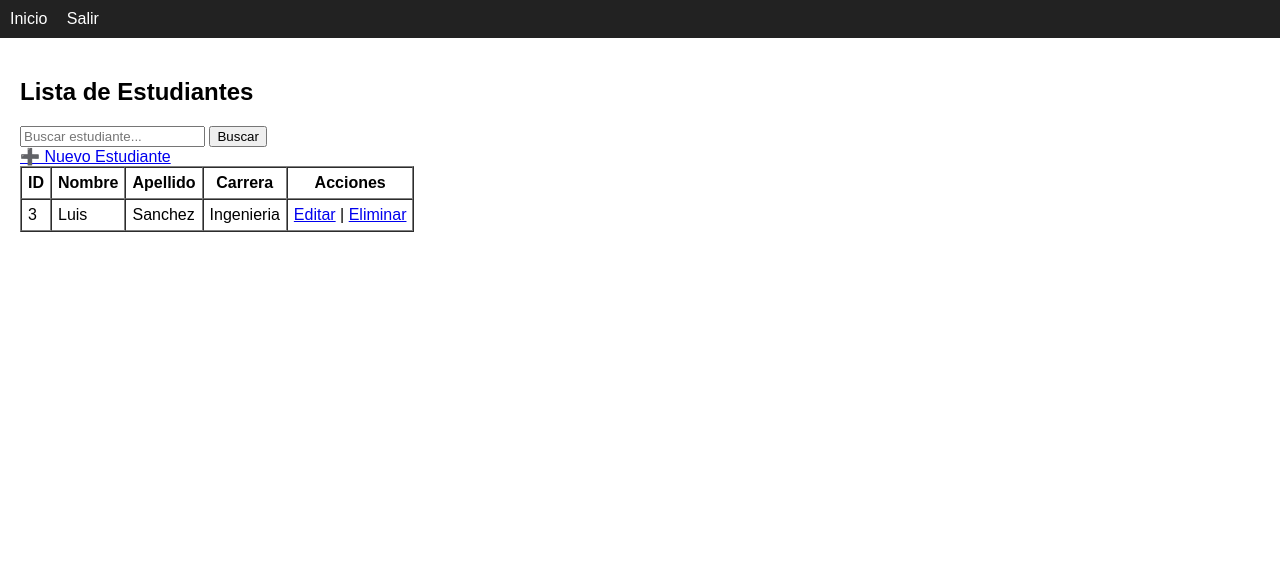
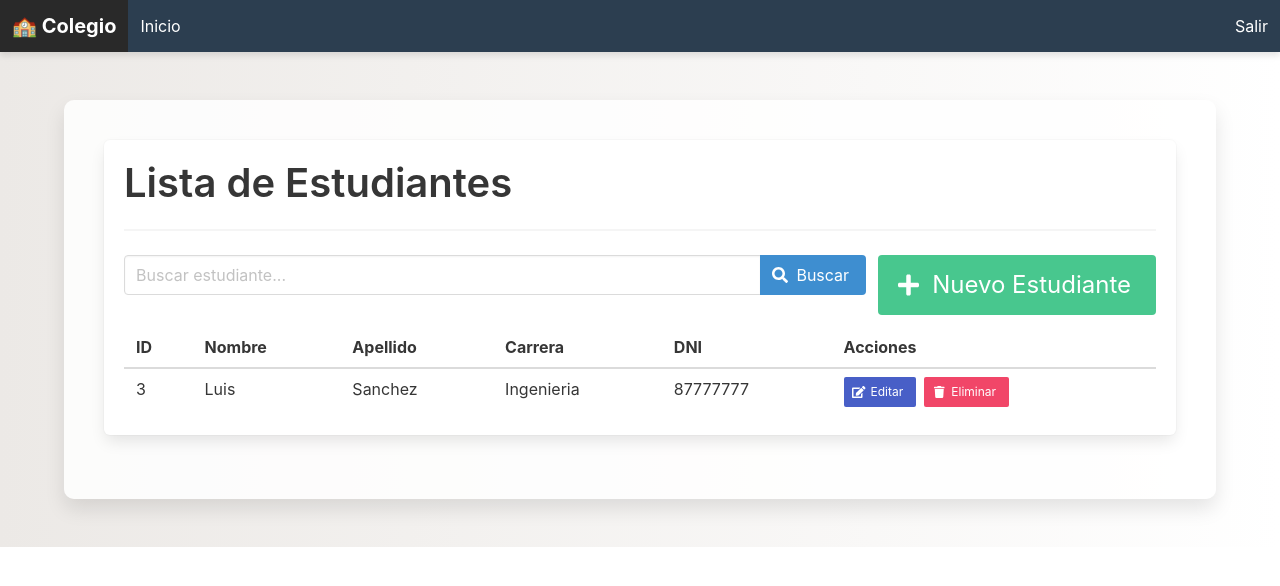
Before and after one commit to Emer-GO/MB5-Grupo2-Ejercicio3, a Django app: page /listar/ in a window 1280 px wide. Shown: the top 586 px of the page. Run offline with Django 5.2, Linux system fonts and the light colour scheme; a user stored in the database is signed in; data comes from the database, SQL or seed files in the repository; both versions use the stored data as it was after the commit; some libraries are stand-ins or nearby versions.

Commit message:
Css agregado

```diff
--- a/colegio/settings.py
+++ b/colegio/settings.py
@@ -27,6 +27,7 @@ INSTALLED_APPS = [
     'django.contrib.messages',
     'django.contrib.staticfiles',
     'students',
+    'widget_tweaks',
 
 ]
 
--- a/students/templates/students/base.html
+++ b/students/templates/students/base.html
@@ -3,28 +3,73 @@
 <head>
     <meta charset="UTF-8">
     <title>Colegio - Estudiantes</title>
+    <link rel="stylesheet" href="https://cdn.jsdelivr.net/npm/bulma@0.9.4/css/bulma.min.css">
     <style>
-        body { font-family: Arial, sans-serif; margin:0; padding:0; }
-        nav { background: #222; padding: 10px; }
-        nav a { color: white; margin-right: 15px; text-decoration: none; }
-        nav a:hover { text-decoration: underline; }
-        .container { padding: 20px; }
+        body {
+            /* A subtle gradient for the background */
+            background: linear-gradient(to right, #ece9e6, #ffffff);
+            font-family: -apple-system, BlinkMacSystemFont, "Segoe UI", Roboto, sans-serif;
+            color: #333;
+        }
+        .navbar.is-dark {
+            /* A slightly lighter, more modern dark color */
+            background-color: #2c3e50;
+            box-shadow: 0 4px 6px rgba(0, 0, 0, 0.1);
+        }
+        .navbar-item {
+            color: #ecf0f1;
+            transition: background-color 0.3s, color 0.3s;
+        }
+        .navbar-item:hover {
+            background-color: #34495e;
+            color: #ffffff;
+        }
+        .section {
+            padding: 3rem 1.5rem;
+        }
+        .container {
+            /* Add some depth with a white, slightly transparent background */
+            background-color: rgba(255, 255, 255, 0.85);
+            padding: 2.5rem;
+            border-radius: 10px;
+            box-shadow: 0 10px 20px rgba(0, 0, 0, 0.1);
+        }
+        .navbar-brand .navbar-item {
+            font-weight: bold;
+            font-size: 1.25rem;
+        }
     </style>
 </head>
 <body>
-  <nav>
-    <a href="{% url 'student_list' %}">Inicio</a>
+
+    <nav class="navbar is-dark" role="navigation" aria-label="main navigation">
+        <div class="navbar-brand">
+            <a class="navbar-item" href="{% url 'student_list' %}">
+                🏫 Colegio
+            </a>
+        </div>
+
+        <div class="navbar-menu">
+            <div class="navbar-start">
+                <a class="navbar-item" href="{% url 'student_list' %}">Inicio</a>
+            </div>
+            <div class="navbar-end">
                 {% if user.is_authenticated %}
-        <a href="{% url 'logout' %}">Salir</a>
+                    <a class="navbar-item" href="{% url 'logout' %}">Salir</a>
                 {% else %}
-        <a href="{% url 'login' %}">Login</a>
-        <a href="{% url 'register' %}">Registrar</a>
+                    <a class="navbar-item" href="{% url 'login' %}">Login</a>
+                    <a class="navbar-item" href="{% url 'register' %}">Registrar</a>
                 {% endif %}
+            </div>
+        </div>
     </nav>
 
+    <section class="section">
         <div class="container">
             {% block content %}
             {% endblock %}
         </div>
+    </section>
+
 </body>
 </html>
--- a/students/templates/students/student_list.html
+++ b/students/templates/students/student_list.html
@@ -1,24 +1,49 @@
 {% extends 'students/base.html' %}
 {% block content %}
-<h2>Lista de Estudiantes</h2>
+<div class="box">
+    <h2 class="title is-2">Lista de Estudiantes</h2>
+    <hr>
+    <div class="field is-grouped">
+        <div class="control is-expanded">
+            <form method="get" action="">
+                <div class="field has-addons">
+                    <div class="control is-expanded">
+                        <input class="input" type="text" name="q" placeholder="Buscar estudiante..." value="{{ q }}">
+                    </div>
+                    <div class="control">
+                        <button class="button is-info" type="submit">
+                            <span class="icon is-small">
+                                <i class="fas fa-search"></i>
+                            </span>
+                            <span>Buscar</span>
+                        </button>
+                    </div>
+                    {% if q %}
+                    <div class="control">
+                        <a class="button is-light" href="{% url 'student_list' %}">Limpiar</a>
+                    </div>
+                    {% endif %}
+                </div>
+            </form>
+        </div>
+        <div class="control">
+            <a href="{% url 'student_create' %}" class="button is-success is-large">
+                <span class="icon is-small">
+                    <i class="fas fa-plus"></i>
+                </span>
+                <span>Nuevo Estudiante</span>
+            </a>
+        </div>
+    </div>
 
-<form method="get" action="">
-  <input type="text" name="q" placeholder="Buscar estudiante..." value="{{ q }}">
-  <button type="submit">Buscar</button>
-  {% if q %}
-    <a href="{% url 'student_list' %}">Limpiar</a>
-  {% endif %}
-</form>
-
-<a href="{% url 'student_create' %}">➕ Nuevo Estudiante</a>
-
-<table border="1" cellpadding="6" cellspacing="0">
+    <table class="table is-striped is-hoverable is-fullwidth">
         <thead>
             <tr>
                 <th>ID</th>
                 <th>Nombre</th>
                 <th>Apellido</th>
                 <th>Carrera</th>
+                <th>DNI</th>
                 <th>Acciones</th>
             </tr>
         </thead>
@@ -29,16 +54,51 @@
                 <td>{{ s.nombre }}</td>
                 <td>{{ s.apellido }}</td>
                 <td>{{ s.carrera }}</td>
+                <td>{{ s.dni }}</td>
                 <td>
-          <a href="{% url 'student_update' s.id %}">Editar</a> |
-          <a href="{% url 'student_delete' s.id %}">Eliminar</a>
+                    <div class="buttons are-small">
+                        <a href="{% url 'student_update' s.id %}" class="button is-link">
+                            <span class="icon is-small">
+                                <i class="fas fa-edit"></i>
+                            </span>
+                            <span>Editar</span>
+                        </a>
+                        <button onclick="confirmDelete('{% url 'student_delete' s.id %}')" class="button is-danger">
+                            <span class="icon is-small">
+                                <i class="fas fa-trash"></i>
+                            </span>
+                            <span>Eliminar</span>
+                        </button>
+                    </div>
                 </td>
             </tr>
             {% empty %}
             <tr>
-        <td colspan="5">No se encontraron estudiantes</td>
+                <td colspan="6" class="has-text-centered">No se encontraron estudiantes</td>
             </tr>
             {% endfor %}
         </tbody>
     </table>
+</div>
+
+<script defer src="https://use.fontawesome.com/releases/v5.3.1/js/all.js"></script>
+<script src="https://cdn.jsdelivr.net/npm/sweetalert2@11"></script>
+<script>
+    function confirmDelete(deleteUrl) {
+        Swal.fire({
+            title: '¿Estás seguro?',
+            text: "¡No podrás revertir esto!",
+            icon: 'warning',
+            showCancelButton: true,
+            confirmButtonColor: '#3085d6',
+            cancelButtonColor: '#d33',
+            confirmButtonText: 'Sí, ¡eliminar!',
+            cancelButtonText: 'Cancelar'
+        }).then((result) => {
+            if (result.isConfirmed) {
+                window.location.href = deleteUrl;
+            }
+        });
+    }
+</script>
 {% endblock %}
```
Also changed, not shown: students/templates/students/index.html (+5 -2 lines), students/templates/students/student_confirm_delete.html (+29 -7 lines), students/templates/students/student_form.html (+31 -7 lines), db.sqlite3. Lines whose indentation alone changed are shown as unchanged.
